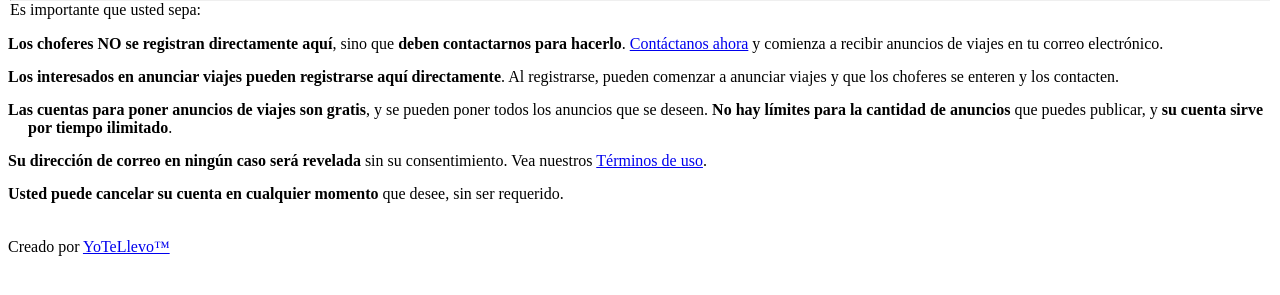
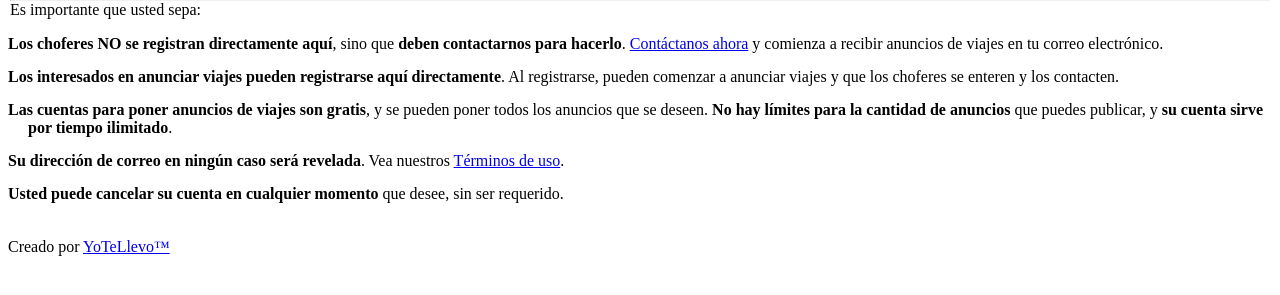
Before and after one commit to mortinp/crud-forms-handler, a CakePHP app: template app/View/Users/register.ctp in a window 1280 px wide. Shown: the part 215-510 px from the top of the page. Run offline with PHP 8.4 and a stand-in for CakePHP, Linux system fonts and the light colour scheme; the template is opened without the code that fills it, so the values that code supplies are empty; form fields are guessed from the names that the template uses; some libraries are stand-ins or nearby versions.

Commit message:
few changes

```diff
--- a/app/View/Users/register.ctp
+++ b/app/View/Users/register.ctp
@@ -28,7 +28,7 @@
             </li>
             <li style="padding-bottom: 15px">
                 <i class="glyphicon glyphicon-ok" style="margin-left: -20px"></i>
-                <b>Su dirección de correo en ningún caso será revelada</b> sin su consentimiento. Vea nuestros
+                <b>Su dirección de correo en ningún caso será revelada</b>. Vea nuestros
                 <?php echo $this->Html->link('Términos de uso', array('controller'=>'pages', 'action'=>'display', 'use_terms'))?>.
             </li>
             <li style="padding-bottom: 15px">
```
